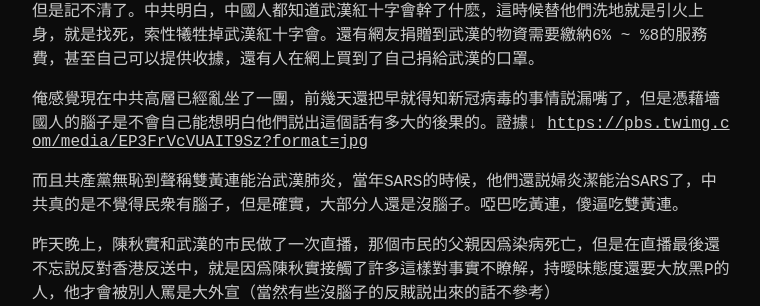
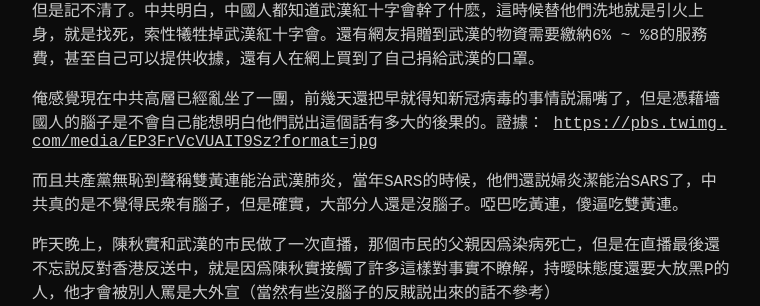
Before and after one commit to loveandrevolution/console, a Jekyll site: the page built from _posts/2020-02-05-上篇文章至今的所见所闻.md, in a window 1280 px wide. Shown: the part 437-743 px from the top of the page, without its empty margins (258-1018 px from the left). Built offline with Jekyll 4.4.1, drawn with Linux system fonts in a browser that asks for light colours.

```diff
--- a/_posts/2020-02-05-上篇文章至今的所见所闻.md
+++ b/_posts/2020-02-05-上篇文章至今的所见所闻.md
@@ -10,7 +10,7 @@ category: 反贼文章
 
 一切捐贈到武漢的醫院的物資都要從武漢紅十字會中轉，前幾天爆出來，山東壽光援助的350噸蔬菜，被武漢紅十字會在當地市場低於市場價賣掉，過了一天左右，中共官方開始闢謠，但是好像隨後闢謠的文章被刪除，也就是説，中共承認了武漢紅十字會的腐敗行爲。後來俺在看新聞臺的時候，下面的彈幕寫：武漢紅十字會存在著周轉不及時的問題，大概是這樣，俺記得還有一個問題，但是記不清了。中共明白，中國人都知道武漢紅十字會幹了什麽，這時候替他們洗地就是引火上身，就是找死，索性犧牲掉武漢紅十字會。還有網友捐贈到武漢的物資需要繳納6% ~ %8的服務費，甚至自己可以提供收據，還有人在網上買到了自己捐給武漢的口罩。
 
-俺感覺現在中共高層已經亂坐了一團，前幾天還把早就得知新冠病毒的事情説漏嘴了，但是憑藉墻國人的腦子是不會自己能想明白他們説出這個話有多大的後果的。證據↓
+俺感覺現在中共高層已經亂坐了一團，前幾天還把早就得知新冠病毒的事情説漏嘴了，但是憑藉墻國人的腦子是不會自己能想明白他們説出這個話有多大的後果的。證據：
 <https://pbs.twimg.com/media/EP3FrVcVUAIT9Sz?format=jpg>
 
 而且共產黨無恥到聲稱雙黃連能治武漢肺炎，當年SARS的時候，他們還説婦炎潔能治SARS了，中共真的是不覺得民衆有腦子，但是確實，大部分人還是沒腦子。啞巴吃黃連，傻逼吃雙黃連。
```
